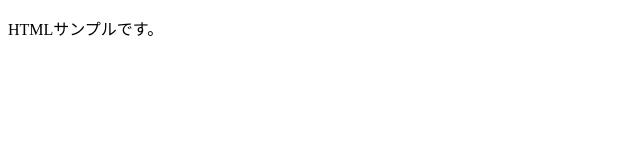
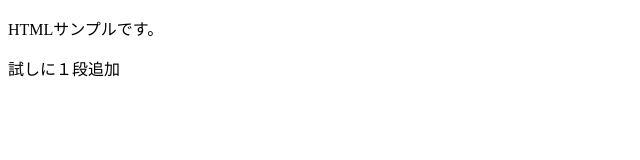
Before and after one commit to hoshi-taro/html-test, a plain HTML site: page index.html in a window 1280 px wide. Shown: the whole page, without its empty margins (0-640 px from the left). Drawn offline with Linux system fonts and the light colour scheme.

Commit message:
段落を追加

```diff
--- a/index.html
+++ b/index.html
@@ -6,5 +6,6 @@
     </head>
     <body>
         <p>HTMLサンプルです。</p>
+        <p>試しに１段追加</p>
     </body>
 </html>
```
